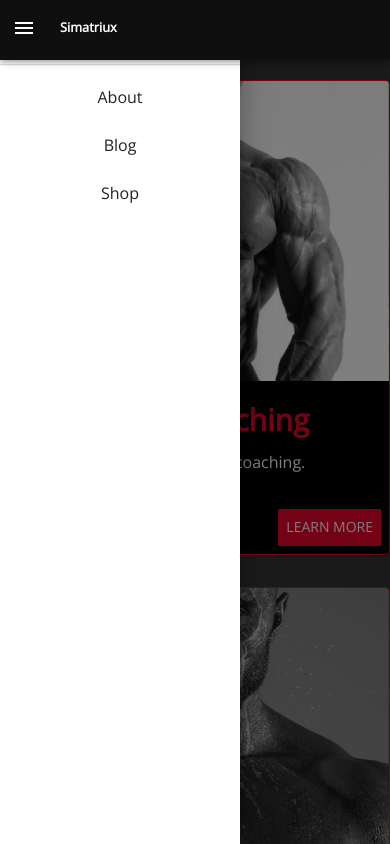
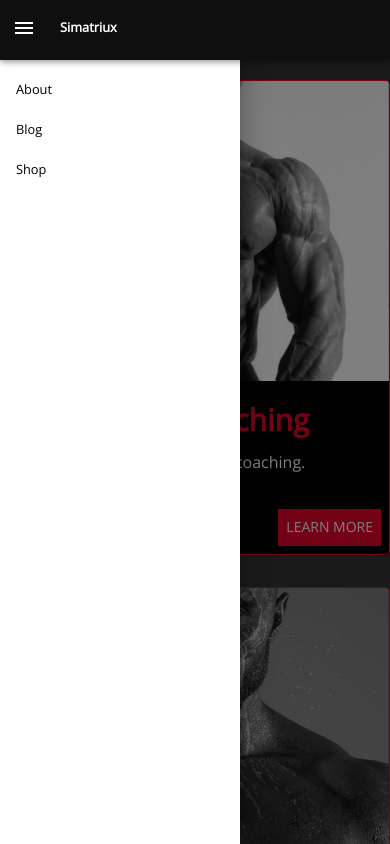
Before and after one commit to fs1g17/fs1g17.github.io, a React (Create React App) app: page /shop in a window 390 px wide. Both pictures are taken after a click on the button "open drawer". Shown: the top 844 px of the page. Built offline with nearby package versions, Linux system fonts and the light colour scheme.

Commit message:
Fix scrollbar issues and navigation issues
Now navigation from drawer is smooth

```diff
--- a/src/components/navbar/Navbar.tsx
+++ b/src/components/navbar/Navbar.tsx
@@ -1,5 +1,4 @@
 import React, { FC } from "react";
-import { useLocation } from "react-router-dom";
 
 import { styled } from "@mui/material/styles";
 import {
@@ -7,9 +6,7 @@ import {
   AppBarProps,
   Typography,
   Toolbar,
-  useTheme,
   Box,
-  Divider,
   List,
   ListItem,
   ListItemButton,
@@ -19,6 +16,7 @@ import {
 } from "@mui/material";
 import MenuIcon from '@mui/icons-material/Menu';
 import NavbarLink from "./NavbarLink";
+import { Link } from "react-router-dom";
 
 const StyledAppBar = styled(AppBar)<AppBarProps>(({ theme }) => ({
   position: "fixed",
@@ -50,40 +48,34 @@ const navItems: NavItem[] = [
   },
 ]
 
-const Navbar: FC = () => {
-  const theme = useTheme();
-  const location = useLocation();
-  const [mobileOpen, setMobileOpen] = React.useState(false);
+interface MyDrawerProps {
+  onClose: () => void;
+}
 
-  const handleDrawerToggle = () => {
-    setMobileOpen(!mobileOpen);
-  };
-
-  const drawer = (
-    <Box onClick={handleDrawerToggle} sx={{ textAlign: 'center' }}>
-      <Typography variant="h6" sx={{ my: 2 }}>
-        MUI
-      </Typography>
-      <Divider />
+const MyDrawer = ({ onClose }: MyDrawerProps) => {
+  return (
+    <Box sx={{ textAlign: 'center', marginTop: '60px' }}>
       <List>
         {navItems.map(({ path, label }) => (
-          <ListItem key={path} disablePadding>
-            <ListItemButton sx={{ textAlign: 'center' }} href={path}>
-              <ListItemText primary={label} />
-            </ListItemButton>
+          <ListItem key={path} >
+            <Link to={path} onClick={onClose} style={{ textDecoration: 'none' }}>
+              <Typography variant="largeSemibold" sx={{ color: 'black'}}>
+                {label}
+              </Typography>
+            </Link>
           </ListItem>
         ))}
       </List>
     </Box>
-  );
+  )
+}
 
-  const getColor = (targetLocation: string) => {
-    return location.pathname.toString().includes(targetLocation)
-      ? theme.palette.secondary.main
-      : "#FFFFFF";
+const Navbar: FC = () => {
+  const [mobileOpen, setMobileOpen] = React.useState(false);
+
+  const handleDrawerToggle = () => {
+    setMobileOpen(prev => !prev);
   };
-
-  const container = window !== undefined ? () => window.document.body : undefined;
 
   return (
     <>
@@ -106,21 +98,20 @@ const Navbar: FC = () => {
           </Typography>
           <Box sx={{ marginLeft: "auto", display: { xs: 'none', sm: 'none', md: 'block', lg: 'block', xl: 'block' } }}>
             {navItems.map(({ path, label }) => (
-              <NavbarLink path={path} label={label} color={getColor(path)} />
+              <NavbarLink path={path} label={label} />
             ))}
           </Box>
         </Toolbar>
       </StyledAppBar>
       <Box component="nav">
         <Drawer
-          container={container}
+          open={mobileOpen}
           variant="temporary"
-          open={mobileOpen}
           onClose={handleDrawerToggle}
           ModalProps={{ keepMounted: true }}
           sx={{ display: { xs: 'block', sm: 'block', md: 'none' }, '& .MuiDrawer-paper': { boxSizing: 'border-box', width: drawerWidth } }}
         >
-          {drawer}
+          <MyDrawer onClose={handleDrawerToggle} />
         </Drawer>
       </Box>
     </>
--- a/src/components/navbar/NavbarLink.tsx
+++ b/src/components/navbar/NavbarLink.tsx
@@ -1,8 +1,8 @@
 import React, { FC } from "react";
-import { Link, LinkProps } from "react-router-dom";
+import { Link, LinkProps, useLocation } from "react-router-dom";
 
 import { styled } from "@mui/material/styles";
-import { Typography } from "@mui/material";
+import { Theme, Typography, useTheme } from "@mui/material";
 
 const StyledLink = styled(Link)<LinkProps>(({ theme }) => ({
   marginRight: 20,
@@ -12,15 +12,25 @@ const StyledLink = styled(Link)<LinkProps>(({ theme }) => ({
 interface NavbarLinkProps {
   path: string;
   label: string;
-  color: string;
 }
 
-const NavbarLink: FC<NavbarLinkProps> = ({ path, label, color }) => (
-  <StyledLink to={path}>
-    <Typography variant="largeSemibold" color={color}>
-      {label}
-    </Typography>
-  </StyledLink>
-);
+const getColor = (theme: Theme, location: string, targetLocation: string) => {
+  return location.includes(targetLocation)
+    ? theme.palette.secondary.main
+    : "#FFFFFF";
+};
+
+const NavbarLink: FC<NavbarLinkProps> = ({ path, label }) => {
+  const location = useLocation();
+  const theme = useTheme();
+
+  return (
+    <StyledLink to={path}>
+      <Typography variant="largeSemibold" color={getColor(theme, location.pathname.toString(), path)}>
+        {label}
+      </Typography>
+    </StyledLink>
+  );
+};
 
 export default NavbarLink;
--- a/src/screens/Blog/BlogList.tsx
+++ b/src/screens/Blog/BlogList.tsx
@@ -43,8 +43,8 @@ const BlogList: FC<BlogListProps> = ({ articles }) => {
         <ArticleColumn>
           <ArticleCardSkeleton />
           <ArticleCardSkeleton />
-          {/* <ArticleCardSkeleton />
-          <ArticleCardSkeleton /> */}
+          <ArticleCardSkeleton />
+          <ArticleCardSkeleton />
         </ArticleColumn>
       </Container>
     );
```
